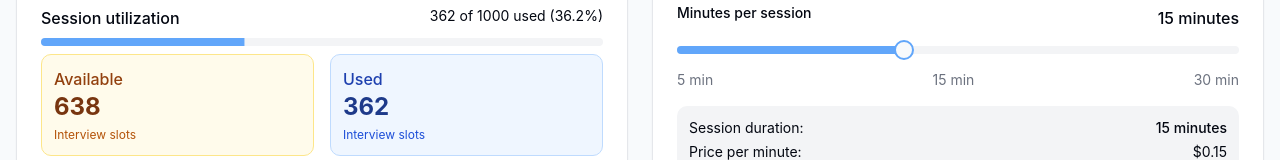
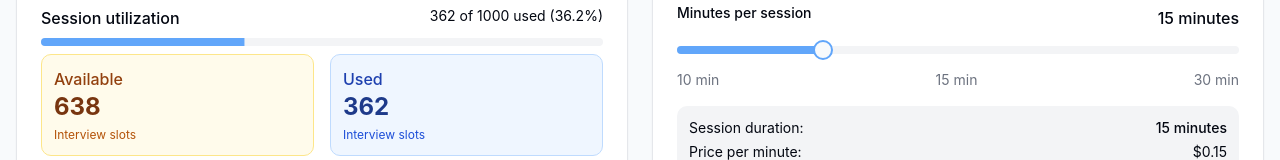
Before and after one commit to Supremeesimon/octavia-interview-buddy, a React (Vite) app: page /dashboard in a window 1280 px wide. Both pictures are taken after a click on the tab "Session Pool". Shown: the part 313-473 px from the top of the page. Built offline with nearby package versions, Linux system fonts and the light colour scheme; a web font is replaced by a local one.

Commit message:
Fix: Update session duration slider
Update the session duration slider to start at 10 minutes, with the default value remaining at 15 minutes and the maximum value at 30 minutes.

```diff
--- a/src/components/SessionManagement.tsx
+++ b/src/components/SessionManagement.tsx
@@ -1,3 +1,4 @@
+
 import React, { useState } from 'react';
 import { Card, CardContent, CardHeader, CardTitle, CardDescription, CardFooter } from '@/components/ui/card';
 import { Button } from '@/components/ui/button';
@@ -153,7 +154,7 @@ const SessionManagement = ({ onSessionPurchase }: SessionManagementProps) => {
 
               <Slider
                 id="session-length"
-                min={5}
+                min={10}
                 max={30}
                 step={1}
                 value={[sessionLength]}
@@ -161,7 +162,7 @@ const SessionManagement = ({ onSessionPurchase }: SessionManagementProps) => {
               />
 
               <div className="flex justify-between text-sm text-muted-foreground">
-                <span>5 min</span>
+                <span>10 min</span>
                 <span>15 min</span>
                 <span>30 min</span>
               </div>
```
